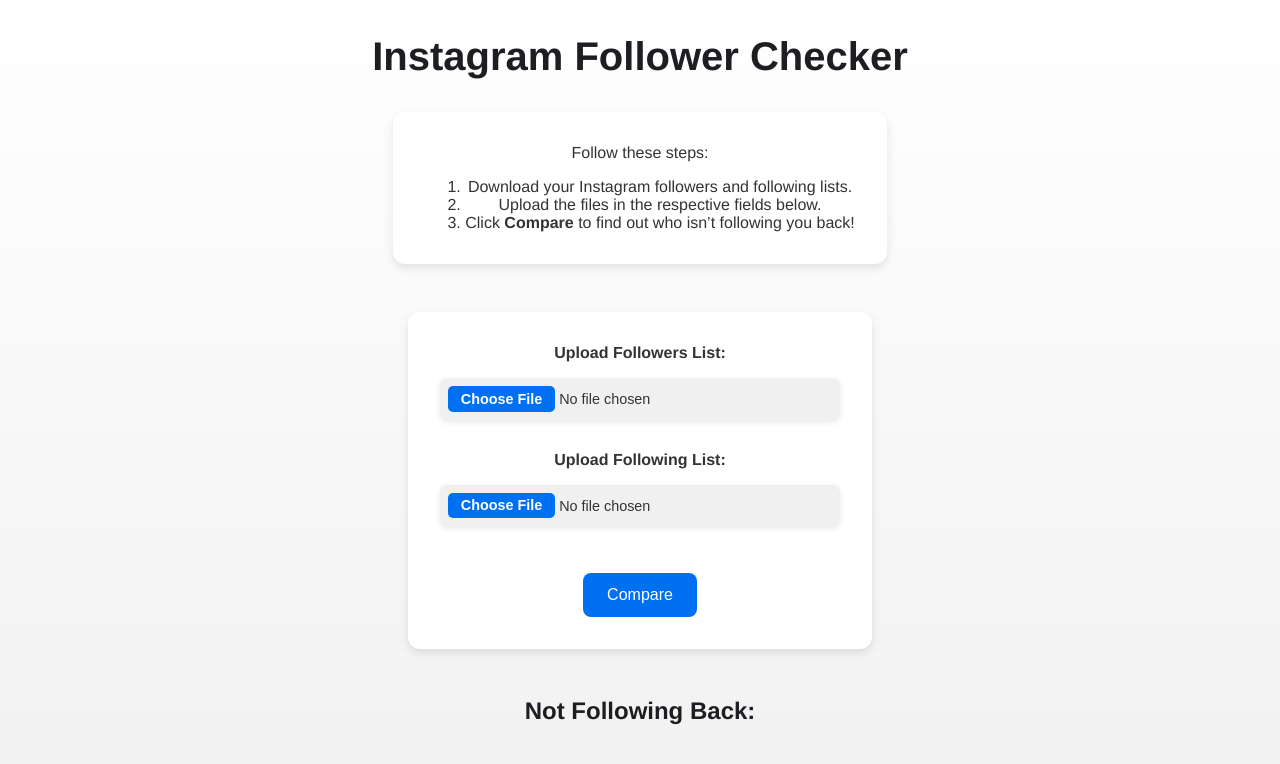
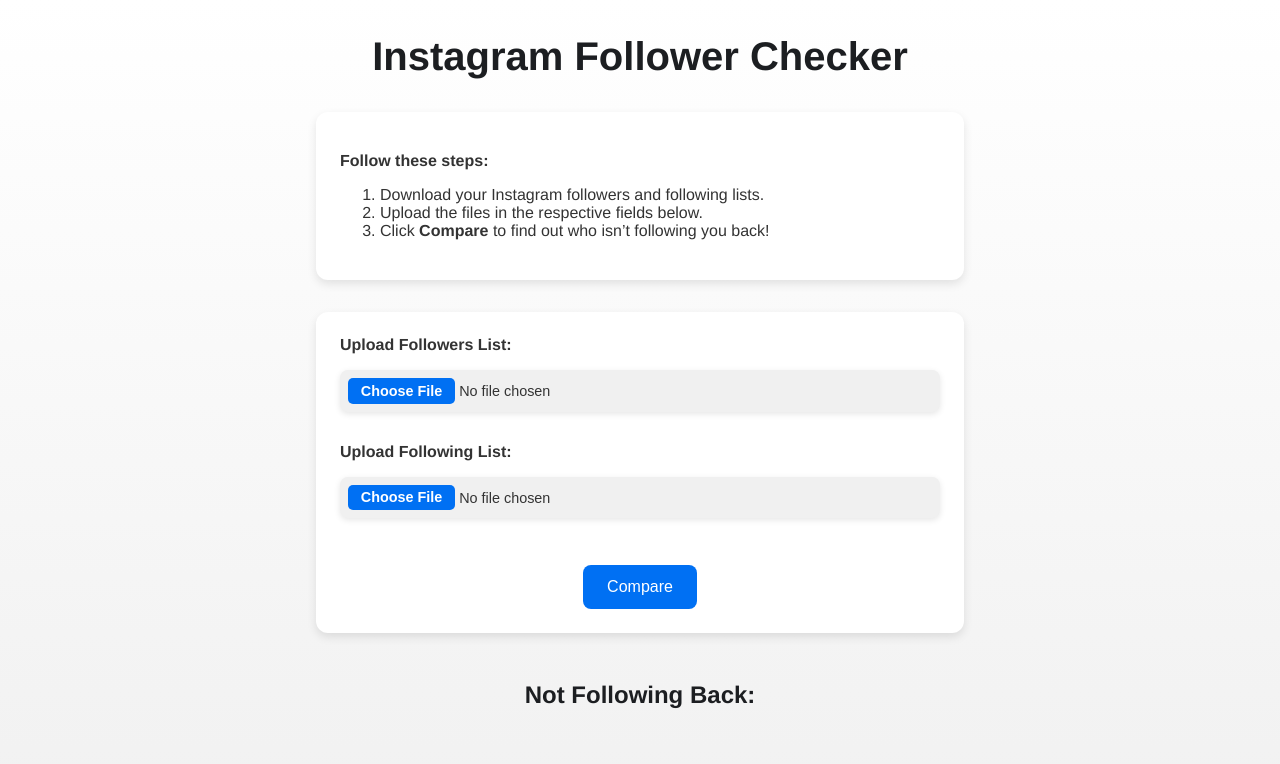
Before and after one commit to peywan/follower-checker, a Next.js app: page / in a window 1280 px wide. Shown: the top 764 px of the page. Built offline with nearby package versions, Linux system fonts and the light colour scheme.

Commit message:
fixed some styling and container sizes

```diff
--- a/src/app/page.js
+++ b/src/app/page.js
@@ -30,7 +30,7 @@
     formData.append('following', followingFile);
 
     try {
-      // You can replace the fetch URL with your actual backend if needed
+      // Replace with your actual backend if needed
       const res = await fetch('http://127.0.0.1:5000/api/compare', {
         method: 'POST',
         body: formData,
@@ -58,8 +58,9 @@
         </header>
 
         <main className={styles.main}>
-          <div className={styles.instructions}>
-            <p>Follow these steps:</p>
+          {/* Instructions box */}
+          <div className={`${styles.box} ${styles.instructions}`}>
+            <p><b>Follow these steps:</b></p>
             <ol>
               <li>Download your Instagram followers and following lists.</li>
               <li>Upload the files in the respective fields below.</li>
@@ -69,7 +70,8 @@
             </ol>
           </div>
 
-          <div className={styles.card}>
+          {/* File-upload box */}
+          <div className={`${styles.box} ${styles.card}`}>
             <label className={styles.label}>Upload Followers List:</label>
             <input
                 type="file"
@@ -89,6 +91,7 @@
             </button>
           </div>
 
+          {/* Results section */}
           <div className={styles.results}>
             <h2>Not Following Back:</h2>
             {error && <p className={styles.error}>{error}</p>}
--- a/src/app/page.module.css
+++ b/src/app/page.module.css
@@ -26,38 +26,39 @@
   align-items: center;
 }
 
-/* Instructions box */
-.instructions {
-  margin-bottom: 2rem;
+/* Shared box style for instructions + upload card (equal width) */
+.box {
   background: #fff;
-  padding: 1rem 2rem;
+  padding: 1.5rem;
   border-radius: 12px;
   box-shadow: 0 4px 10px rgba(0, 0, 0, 0.1);
-  max-width: 600px;
+  max-width: 600px;   /* Both boxes equally wide */
+  width: 100%;
+  margin-bottom: 2rem;
 }
 
-/* Card for file inputs */
+/* Specific styling for instructions box */
+.instructions {
+  text-align: left; /* left-align the instruction text */
+}
+
+/* Specific styling for card (upload box) */
 .card {
-  margin: 1rem 0;
-  padding: 2rem;
-  background: #fff;
-  border-radius: 12px;
-  box-shadow: 0 4px 10px rgba(0, 0, 0, 0.1);
-  width: 100%;
-  max-width: 400px;
   display: flex;
   flex-direction: column;
   gap: 1rem;
-  align-items: center;
+  align-items: center; /* keep inputs and button centered */
 }
 
 /* Label for file inputs */
 .label {
   font-weight: bold;
   color: #333;
+  text-align: left;
+  width: 100%;
 }
 
-
+/* File input styling */
 .fileInput {
   width: 100%;
   padding: 0.5rem;
@@ -92,7 +93,6 @@
   background: #005bb5;
 }
 
-
 /* Compare Button styling */
 .compareButton {
   margin-top: 1rem;
@@ -112,10 +112,13 @@
   background: #005bb5;
 }
 
-
 /* Results container */
 .results {
-  margin-top: 2rem;
+  margin-top: 1rem;
+  margin-bottom: 3rem;
+  max-width: 1200px;
+  width: 100%;
+  padding: 0 1rem;
 }
 
 /* Error text styling */
@@ -124,33 +127,34 @@
   margin-top: 1rem;
 }
 
-/* The grid for returned users: 5 columns */
+/* The grid for returned users */
 .resultGrid {
   display: grid;
-  grid-template-columns: repeat(5, 1fr);
-  gap: 1rem;
-  justify-items: center;
-  padding: 1rem;
+  grid-template-columns: repeat(auto-fit, minmax(160px, 1fr));
+  justify-content: center;   /* center horizontally */
+  align-items: center;       /* center vertically in the grid cells */
+  gap: 1.5rem;
+  padding: 1.5rem 0;
+  margin: 0 auto;
   max-width: 900px;
-  margin: 0 auto;
 }
 
-/* Individual user boxes */
+/* Individual user boxes - bigger width/height */
 .resultBox {
   background: #fff;
-  padding: 1rem;
+  width: 160px;
+  height: 70px;
   border-radius: 8px;
   box-shadow: 0 4px 8px rgba(0, 0, 0, 0.1);
   text-align: center;
-  width: 120px;      /* Uniform width */
-  height: 50px;      /* Uniform height */
   display: flex;
   align-items: center;
   justify-content: center;
   transition: transform 0.2s ease, background 0.2s ease;
+  word-wrap: break-word;
+  overflow-wrap: break-word;
 }
 
-/* Hover effect on each user box */
 .resultBox:hover {
   transform: translateY(-5px);
   background: #f5f5f5;
@@ -162,36 +166,31 @@
   font-weight: bold;
   color: #4267b2;
   text-decoration: none;
-  word-wrap: break-word; /* Allows long words to break */
-  overflow-wrap: break-word; /* Ensures text wraps within the box */
-  text-align: center; /* Centers text within the box */
-  display: block; /* Ensures text respects the block structure */
-  word-wrap: break-word;
-  overflow-wrap: break-word;
   text-align: center;
-
+  white-space: normal;
+  display: block;
+  width: 100%;
+  padding: 0 0.5rem; /* small inner padding so text doesn't hit edges */
 }
 
+.resultBox a:hover {
+  text-decoration: underline;
+}
 
-/* On smaller screens, make the grid more responsive */
+/* On smaller screens, reduce grid columns & box size */
 @media (max-width: 600px) {
   .resultGrid {
     grid-template-columns: repeat(2, 1fr);
   }
-}
-
-
-/* On smaller screens, make the box smaller */
-@media (max-width: 400px) {
   .resultBox {
-    width: 100px;
-    height: 40px;
+    width: 120px;
+    height: 60px;
   }
 }
 
-/* On smaller screens, make the box text smaller */
-  @media (max-width: 400px) {
-    .resultBox a {
-      font-size: 0.8rem;
-    }
+/* On extra small screens, reduce text size */
+@media (max-width: 400px) {
+  .resultBox a {
+    font-size: 0.8rem;
   }
+}
```
